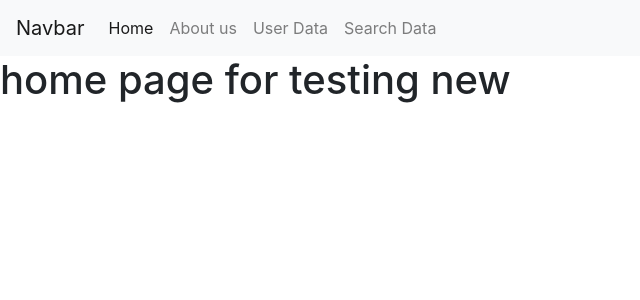
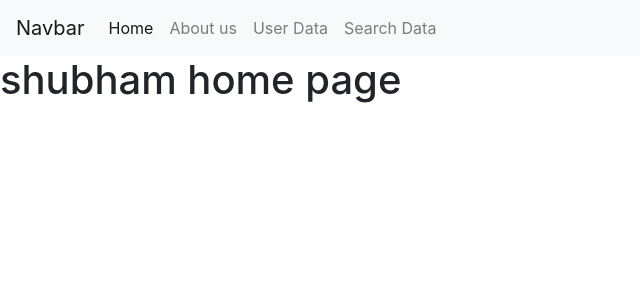
Before and after one commit to shubham110019/reactapitest, a React (Create React App) app: page / in a window 1280 px wide. Shown: the top 300 px of the page, without its empty margins (0-640 px from the left). Built offline with nearby package versions, Linux system fonts and the light colour scheme.

Commit message:
home.js change

```diff
--- a/src/pages/Home.js
+++ b/src/pages/Home.js
@@ -4,7 +4,7 @@ function Home()
 {
     return(
         <>
-            <h1>home page for testing new</h1>
+            <h1>shubham home page</h1>
         </>
     )
 
```
